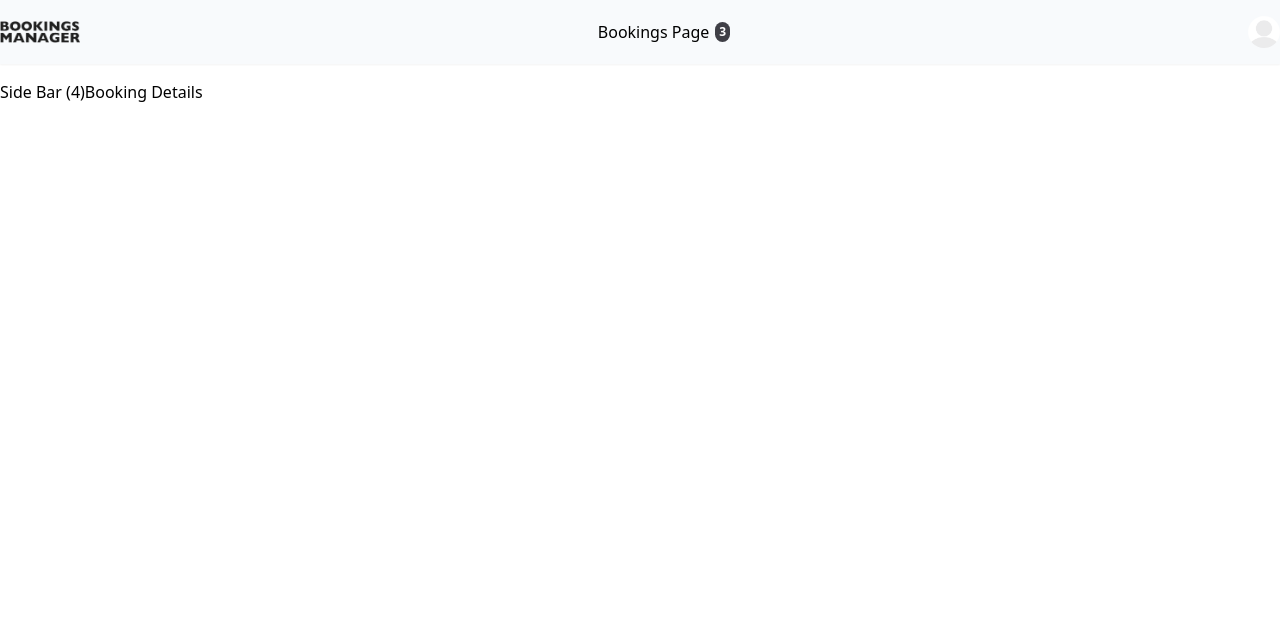
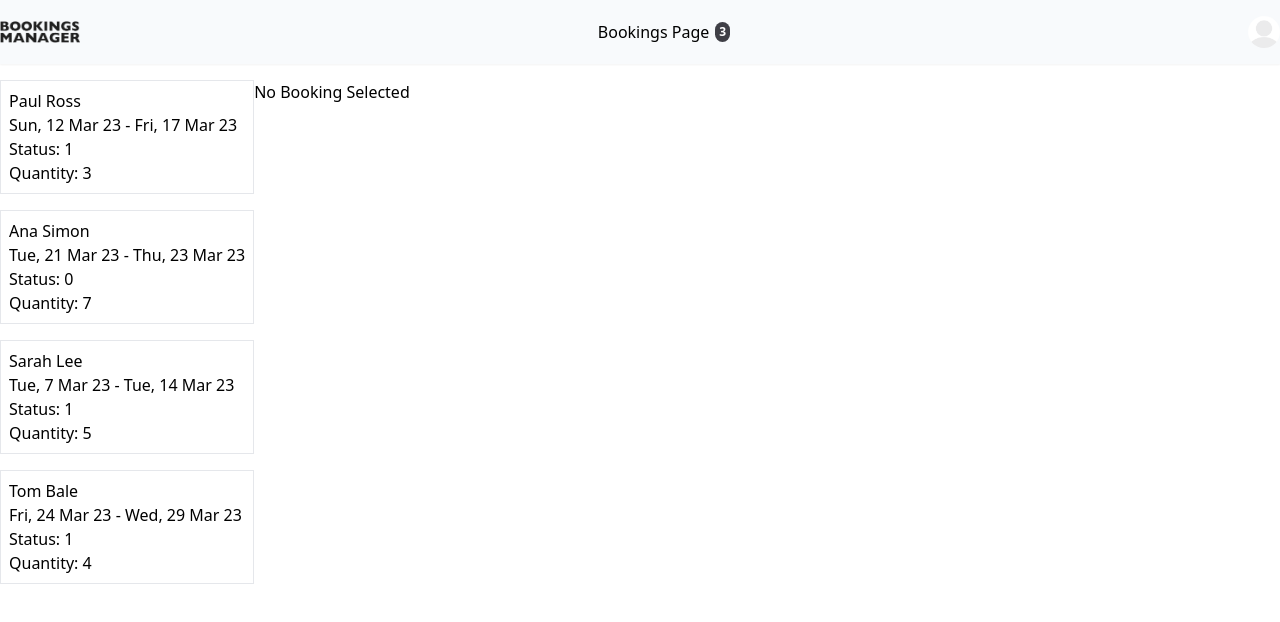
Before and after one commit to iorrah/bookings-manager, a React (Vite) app: page / in a window 1280 px wide. Shown: the top 622 px of the page. Built offline with nearby package versions, Linux system fonts and the light colour scheme.

Commit message:
Present bookings in Bookings Page

```diff
--- a/package.json
+++ b/package.json
@@ -10,6 +10,7 @@
     "preview": "vite preview"
   },
   "dependencies": {
+    "date-fns": "^3.6.0",
     "react": "^18.3.1",
     "react-dom": "^18.3.1"
   },
--- a/src/pages/BookingsPage/BookingsList/index.tsx
+++ b/src/pages/BookingsPage/BookingsList/index.tsx
@@ -1,8 +1,34 @@
-import { useContext } from "react";
+import { FC, useContext } from "react";
+
 import { BookingsContext } from "../../../providers/bookings";
+import { fullDate } from "../../../utils/date";
+import { Booking } from "../../../types";
 
-export const BookingsList = () => {
+type BookingsListType = FC<{
+  onClick: (booking: Booking) => void;
+}>;
+
+export const BookingsList: BookingsListType = ({ onClick }) => {
   const bookings = useContext(BookingsContext);
 
-  return <aside>Side Bar ({bookings.length})</aside>;
+  return (
+    <aside>
+      {bookings.map(booking => (
+        <button
+          className="text-left border block p-2 w-full mb-4"
+          onClick={() => onClick(booking)}
+        >
+          <p>{booking.guestName}</p>
+
+          <p>
+            {fullDate(booking.checkIn)} - {fullDate(booking.checkOut)}
+          </p>
+
+          <p>Status: {booking.status}</p>
+
+          <p>Quantity: {booking.adultsAmount + booking.childrenAmount}</p>
+        </button>
+      ))}
+    </aside>
+  );
 };
--- a/src/pages/BookingsPage/index.tsx
+++ b/src/pages/BookingsPage/index.tsx
@@ -1,11 +1,20 @@
 import { BookingsList } from "./BookingsList";
 import { BookingDetails } from "./BookingDetails";
+import { useState } from "react";
+import { Booking } from "../../types";
 
 export const BookingsPage = () => {
+  const [booking, setBooking] = useState<Booking | null>(null);
+
+  const handleBookingClick = (booking: Booking | null) => {
+    setBooking(booking);
+  };
+
   return (
     <main className="container mx-auto flex py-4">
-      <BookingsList />
-      <BookingDetails />
+      <BookingsList onClick={handleBookingClick} />
+
+      {booking ? <BookingDetails /> : <div>No Booking Selected</div>}
     </main>
   );
 };
--- /dev/null
+++ b/src/utils/date.ts
@@ -0,0 +1,3 @@
+import { format } from "date-fns";
+
+export const fullDate = (date: string) => format(new Date(date), "E, d MMM yy");
```
Also changed, not shown: 1 other file (tests, documents, lock files or other folders).
